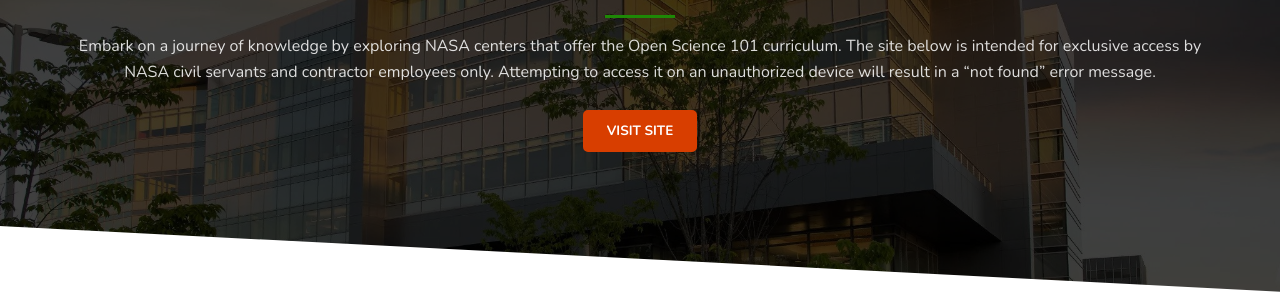
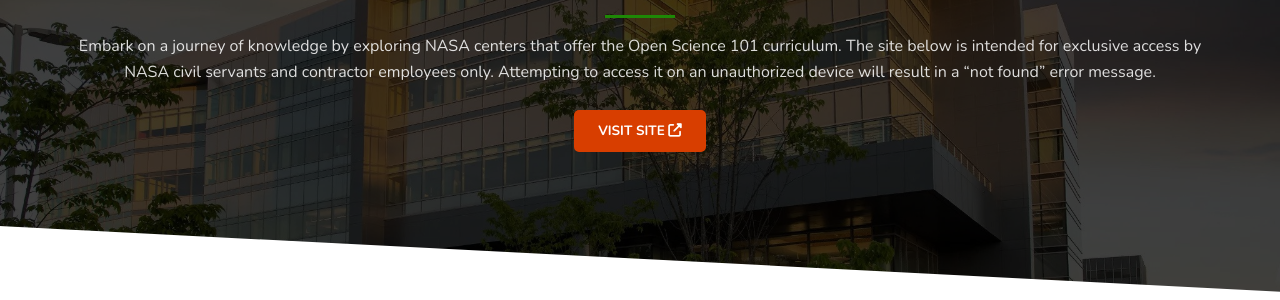
Before and after one commit to bressler1995/TOPS-Website-Front-End, a Jekyll site: the page built from pages/takeos101.md, in a window 1280 px wide. Shown: the part 2366-2666 px from the top of the page. Built offline with Jekyll 4.4.1, drawn with Linux system fonts in a browser that asks for light colours.

Commit message:
Update more links on take OS101 page

```diff
--- a/_includes/takeos101/getinvolved.html
+++ b/_includes/takeos101/getinvolved.html
@@ -6,7 +6,7 @@
           <div class="tops_divider div_larger justify-content-center mb-3"><div class="div_inner"></div></div>
           <p>Engage with our community or help spread the word about the Open Science 101 curriculum in your community.</p>
           <div class="d-flex flex-row flex-wrap tops_doublebuttons justify-content-center">
-            <a class="btn btn-primary" href="#" role="button">Contact Us</a>
+            <a class="btn btn-primary" href="mailto:hq-openscience@nasa.gov" role="button">Contact Us</a>
           </div>
         </div>
       </div>
@@ -17,11 +17,11 @@
             <h3 class="text-center mb-2">Join Our Community</h3>
             <p>You can join the TOPS community through any of the websites listed below to connect with like-minded individuals passionate about Open Science.</p>
             <ul class="d-flex flex-column flex-lg-row flex-wrap justify-content-center tops_list_icons mt-3">
-              <li class="me-lg-3"><a href="#"><i class="fa-solid fa-circle-arrow-right"></i>Sign Up For TOPS Monthly Newsletter</a></li>
-              <li class="me-lg-3"><a href="#"><i class="fa-solid fa-circle-arrow-right"></i>Join Our LinkedIn Community</a></li>
-              <li class="me-lg-3"><a href="#"><i class="fa-solid fa-circle-arrow-right"></i>Contribute to Discussions on GitHub</a></li>
-              <li class="me-lg-3"><a href="#"><i class="fa-solid fa-circle-arrow-right"></i>Tell Us Your Open Science Story</a></li>
-              <li class="me-lg-3"><a href="#"><i class="fa-solid fa-circle-arrow-right"></i>Follow Our NASA TOPS Blog</a></li>
+              <li class="me-lg-3"><a href="{{site.baseurl}}/{{site.signupbutton}}" target="_blank"><i class="fa-solid fa-circle-arrow-right"></i>Sign Up For TOPS Monthly Newsletter</a></li>
+              <li class="me-lg-3"><a href="{{site.linkedin}}" target="_blank"><i class="fa-solid fa-circle-arrow-right"></i>Join Our LinkedIn Community</a></li>
+              <li class="me-lg-3"><a href="https://github.com/nasa/Transform-to-Open-Science/discussions" target="_blank"><i class="fa-solid fa-circle-arrow-right"></i>Contribute to Discussions on GitHub</a></li>
+              <li class="me-lg-3"><a href="https://forms.gle/X4omhrAhhGZYMs6c7" target="_blank"><i class="fa-solid fa-circle-arrow-right"></i>Tell Us Your Open Science Story</a></li>
+              <li class="me-lg-3"><a href="{{site.baseurl}}/{{site.blogbutton}}" target="_blank"><i class="fa-solid fa-circle-arrow-right"></i>Follow Our NASA TOPS Blog</a></li>
             </ul>
           </div>
         </div>
@@ -32,8 +32,8 @@
             <h3 class="text-center mb-2">OS101 Contributors</h3>
             <p>Open Science 101 was developed by TOPS Champions across five NASA Centers and the OpenSciency team. You can find the full list of contributors below:</p>
             <ul class="d-flex flex-column flex-lg-row flex-wrap justify-content-center tops_list_icons mt-3">
-              <li class="me-lg-3"><a href="#"><i class="fa-solid fa-circle-arrow-right"></i>OS 101 Development Team</a></li>
-              <li class="me-lg-3"><a href="#"><i class="fa-solid fa-circle-arrow-right"></i>OpenSciency</a></li>
+              <li class="me-lg-3"><a href="https://github.com/nasa/Transform-to-Open-Science/blob/main/docs/Area2_Capacity_Sharing/Open-Science-101/curriculum_leads.md" target="_blank"><i class="fa-solid fa-circle-arrow-right"></i>OS 101 Development Team</a></li>
+              <li class="me-lg-3"><a href="https://github.com/opensciency/" target="_blank"><i class="fa-solid fa-circle-arrow-right"></i>OpenSciency</a></li>
             </ul>
           </div>
         </div>
--- a/_includes/takeos101/instructorled.html
+++ b/_includes/takeos101/instructorled.html
@@ -11,7 +11,7 @@
         <p><b>In-Person Training Events</b></p>
         <p>TOPS offers in-person training opportunities at conferences and institutions across the country.  See the calendar of events below for opportunities near you.  Going to a professional conference? See if TOPS is leading a workshop.</p>
         <div class="d-flex flex-row flex-wrap tops_doublebuttons justify-content-center">
-          <a class="btn btn-primary" href="#" role="button">Contact Us</a>
+          <a class="btn btn-primary" href="mailto:hq-openscience@nasa.gov" role="button">Contact Us</a>
         </div>
       </div>
     </div>
--- a/_includes/takeos101/nasacenters.html
+++ b/_includes/takeos101/nasacenters.html
@@ -17,7 +17,7 @@
           <div class="tops_divider div_larger justify-content-center mb-3"><div class="div_inner"></div></div>
           <p>Embark on a journey of knowledge by exploring NASA centers that offer the Open Science 101 curriculum. The site below is intended for exclusive access by NASA civil servants and contractor employees only.  Attempting to access it on an unauthorized device will result in a “not found” error message.</p>
           <div class="d-flex flex-row flex-wrap tops_doublebuttons justify-content-center">
-            <a class="btn btn-primary" href="#" role="button">Visit Site</a>
+            <a class="btn btn-primary" href="https://nasa.sharepoint.com/teams/TopTestTeam/SitePages/TrainingHome.aspx" target="_blank" role="button">Visit Site <i class="fa-solid fa-up-right-from-square"></i></a>
           </div>
         </div>
       </div>
```
